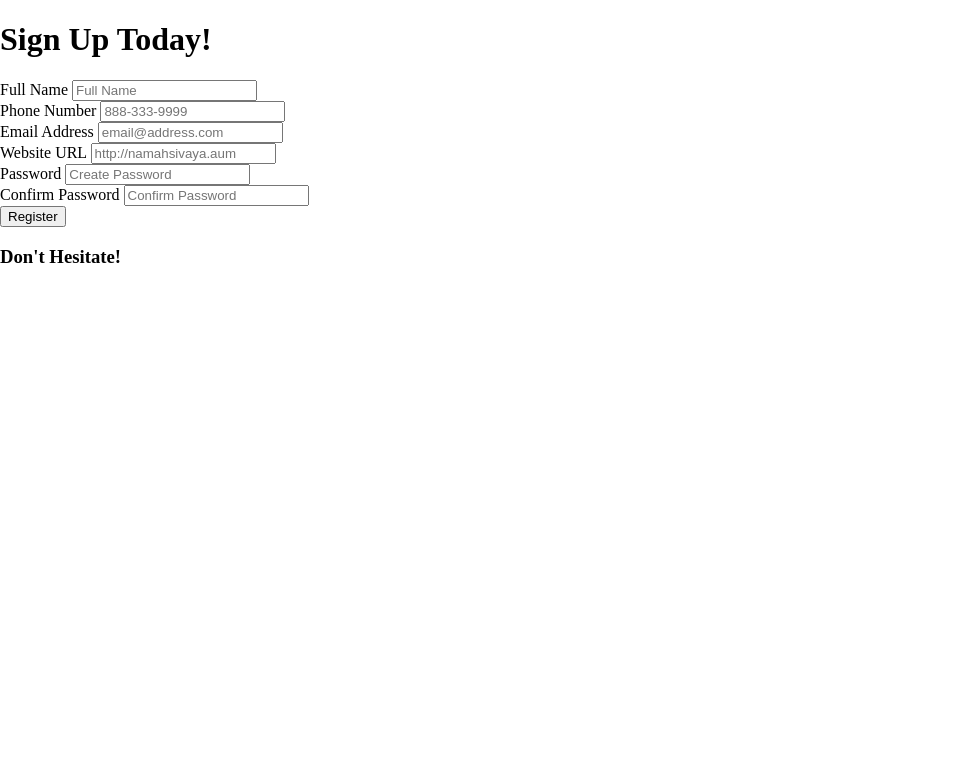
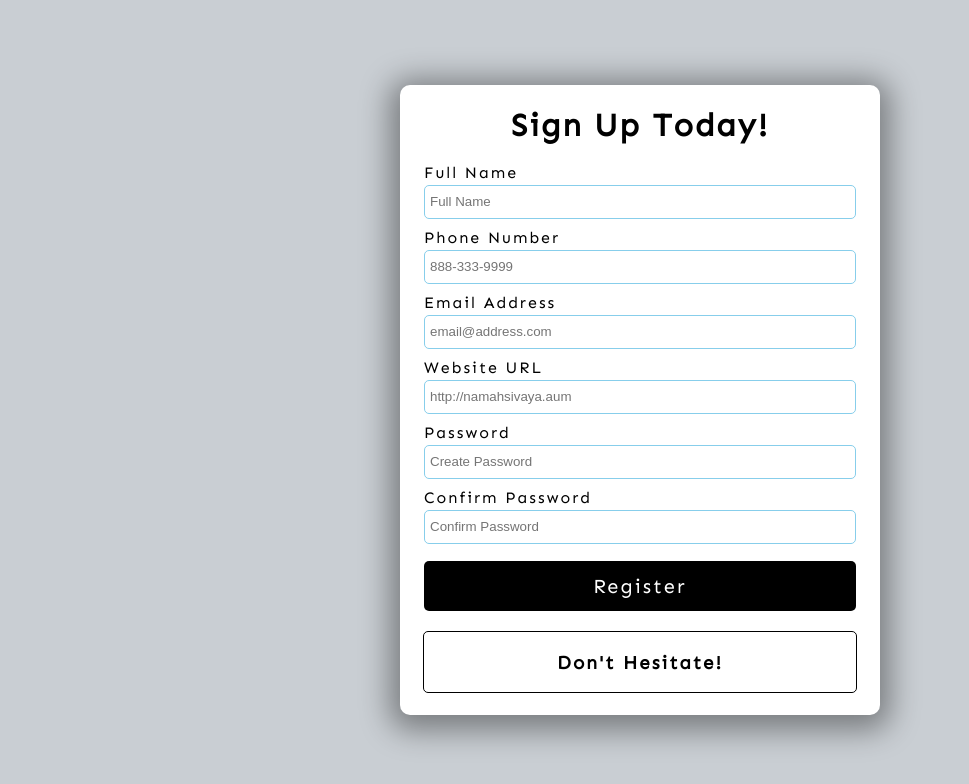
Before and after one commit to sivakarasala/form-validation, a plain HTML site: page index.html in a window 1280 px wide. Shown: the whole page, without its empty margins (0-969 px from the left). Drawn offline with Linux system fonts and the light colour scheme.

Commit message:
add css styles

```diff
--- a/style.css
+++ b/style.css
@@ -1,3 +1,5 @@
+@import url('https://fonts.googleapis.com/css2?family=Sen&display=swap');
+
 html {
     box-sizing: border-box;
 }
@@ -5,4 +7,87 @@ html {
 body {
     margin: 0;
     min-height: 100vh;
+    font-family: Sen, sans-serif;
+    letter-spacing: 2px;
+    display: flex;
+    align-items: center;
+    justify-content: center;
+    background: #c9ced3;
 }
+
+.container {
+    width: 480px;
+    height: 630px;
+    background: white;
+    display: flex;
+    flex-direction: column;
+    align-items: center;
+    border-radius: 10px;
+    box-shadow: 0 5px 30px 10px rgba(0, 0, 0, 0.4);
+}
+
+/* Form */
+form {
+    width: 90%;
+}
+
+.form-group {
+    height: 65px;
+}
+
+label {
+    position: relative;
+    bottom: 3px;
+}
+
+input {
+    width: 100%;
+    height: 34px;
+    padding: 5px;
+    border: 1px solid black;
+    border-radius: 5px;
+    outline: none;
+    box-sizing: border-box;
+    transition: all 0.3s;
+}
+
+input:valid {
+    border: 1px solid skyblue;
+}
+
+input:invalid {
+    border: 1px solid red;
+}
+
+button {
+    cursor: pointer;
+    color: white;
+    background: black;
+    border: none;
+    border-radius: 5px;
+    height: 50px;
+    width: 100%;
+    font-family: Sen, sans-serif;
+    font-size: 20px;
+    letter-spacing: 2px;
+    margin-top: 5px;
+}
+
+button:hover {
+    filter: brightness(200%);
+    background: rgb(22, 22, 22);
+}
+
+button:focus {
+    outline: none;
+}
+
+.message-container {
+    border: 1px solid black;
+    border-radius: 5px;
+    width: 90%;
+    margin-top: 20px;
+    display: flex;
+    justify-content: center;
+    color: black;
+}
```
